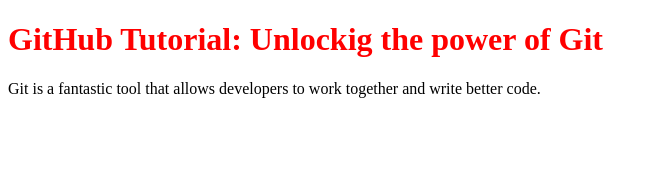
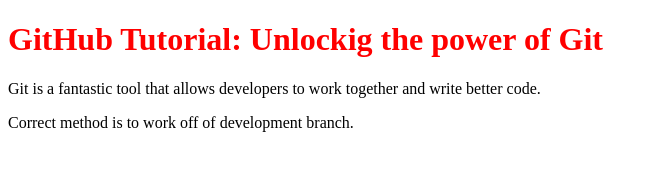
Before and after one commit to joshhimel/QA-4590, a plain HTML site: page index.html in a window 1280 px wide. Shown: the whole page, without its empty margins (0-658 px from the left). Drawn offline with Linux system fonts and the light colour scheme.

Commit message:
Add important branch note
Note of correct branch method

```diff
--- a/index.html
+++ b/index.html
@@ -9,5 +9,8 @@
 	<h1> GitHub Tutorial: Unlockig the power of Git </h1>
 	<p> Git is a fantastic tool that allows developers to work together and write better code. </p>
 
+	<p> Correct method is to work off of development branch. </p>
+
+
 </body>
 </html>
```
